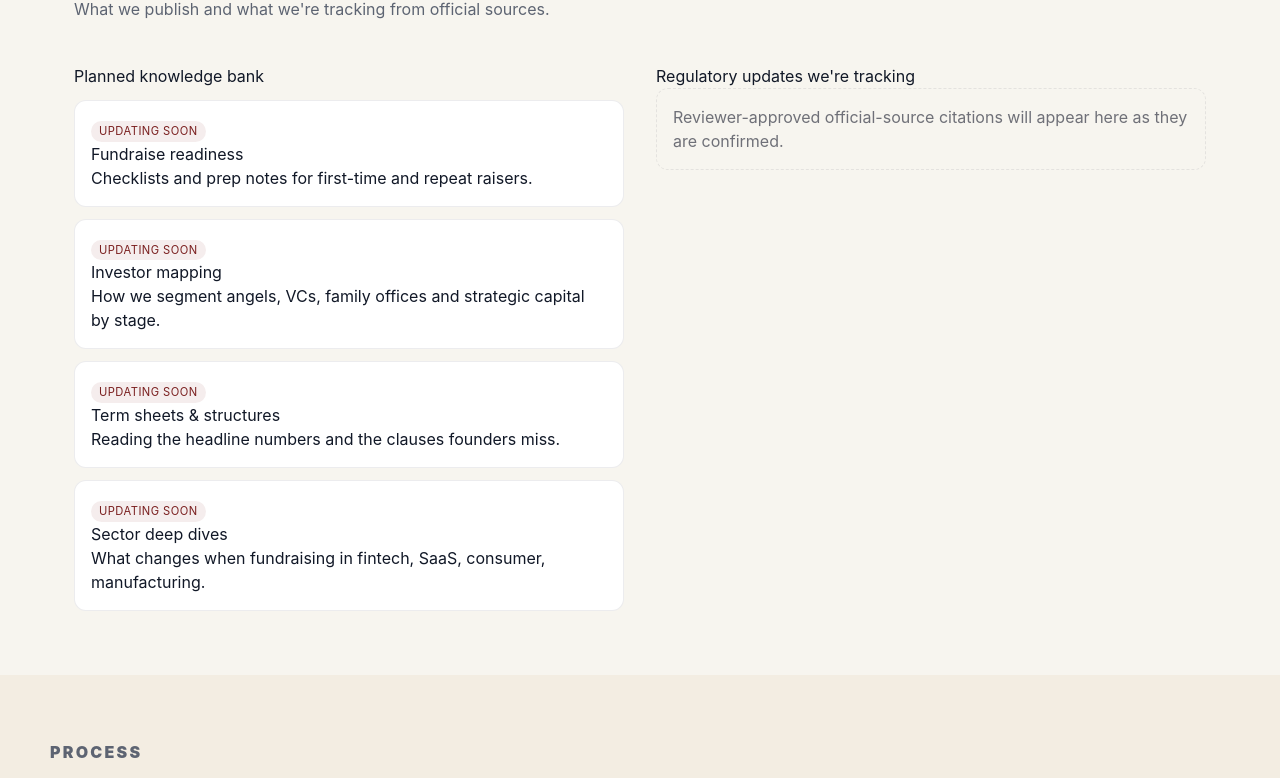
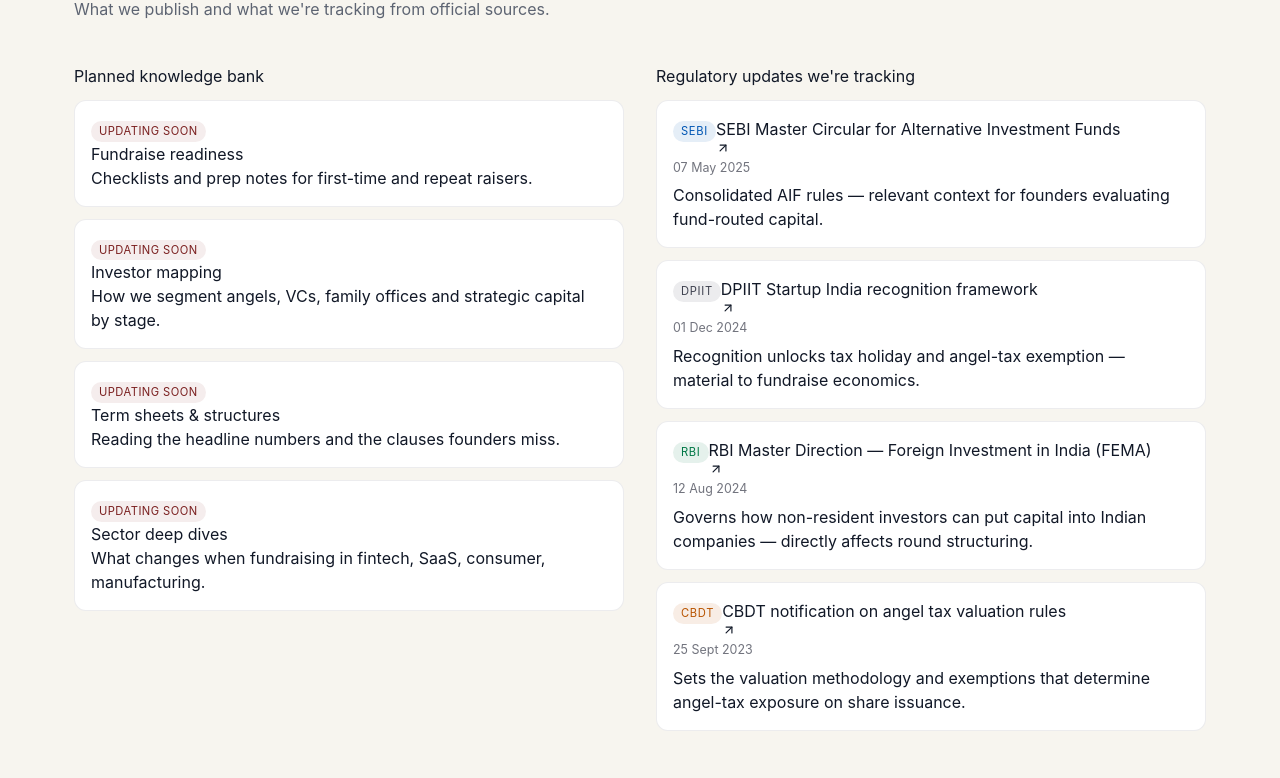
Before and after one commit to infosoonicorn/nucleus, a Next.js app in the folder apps/web/: page /services/investment-banking in a window 1280 px wide. Shown: the part 7642-8420 px from the top of the page. Built offline with nearby package versions, Linux system fonts and the light colour scheme.

Commit message:
content(web): approve all 4 IB regulatory updates; replace RBI URL with specific notification

```diff
--- a/apps/web/src/content/insights-sources.ts
+++ b/apps/web/src/content/insights-sources.ts
@@ -50,19 +50,20 @@
     whyItMatters:
       'Consolidated AIF rules — relevant context for founders evaluating fund-routed capital.',
     serviceSlugs: ['investment-banking', 'aif-fund-management'],
-    reviewerStatus: 'pending',
+    reviewerStatus: 'approved',
+    reviewerApprovedAt: '2026-05-14',
   },
   {
     id: 'rbi-fema-fdi-master',
     source: 'RBI',
     title: 'RBI Master Direction — Foreign Investment in India (FEMA)',
     publishedOn: '2024-08-12',
-    // note: landing page URL; reviewer to replace with the specific FEMA FDI master direction before approval.
-    url: 'https://rbi.org.in/Scripts/BS_ViewMasDirections.aspx',
+    url: 'https://www.rbi.org.in/commonman/english/scripts/Notification.aspx?Id=856',
     whyItMatters:
       'Governs how non-resident investors can put capital into Indian companies — directly affects round structuring.',
     serviceSlugs: ['investment-banking'],
-    reviewerStatus: 'pending',
+    reviewerStatus: 'approved',
+    reviewerApprovedAt: '2026-05-14',
   },
   {
     id: 'dpiit-startup-recognition',
@@ -73,7 +74,8 @@
     whyItMatters:
       'Recognition unlocks tax holiday and angel-tax exemption — material to fundraise economics.',
     serviceSlugs: ['investment-banking'],
-    reviewerStatus: 'pending',
+    reviewerStatus: 'approved',
+    reviewerApprovedAt: '2026-05-14',
   },
   {
     id: 'incometax-angel-tax-rules',
@@ -84,7 +86,8 @@
     whyItMatters:
       'Sets the valuation methodology and exemptions that determine angel-tax exposure on share issuance.',
     serviceSlugs: ['investment-banking'],
-    reviewerStatus: 'pending',
+    reviewerStatus: 'approved',
+    reviewerApprovedAt: '2026-05-14',
   },
 ];
 
```
